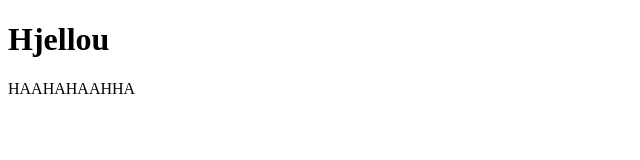
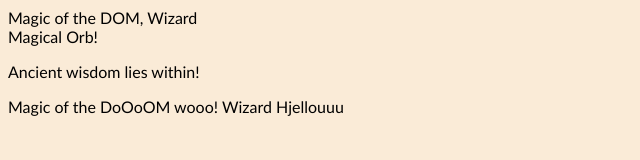
Before and after one commit to kaisareimal/DOM_manipulatsioon, a plain HTML site: page index.html in a window 1280 px wide. Shown: the whole page, without its empty margins (0-640 px from the left). Drawn offline with Linux system fonts and the light colour scheme.

Commit message:
teine push

```diff
--- a/index.html
+++ b/index.html
@@ -1,14 +1,20 @@
 <!DOCTYPE html>
 <html lang="en">
+
 <head>
     <meta charset="UTF-8">
-    <meta> <link rel="stylesheet" href="style.css">
-    <meta name="viewport" content="width=device-width, initial-scale=1.0">
-    <title>Appiappiappi</title>
+    <link rel="stylesheet" href="styles.css">
+    <title>DOM</title>
 </head>
+
 <body>
-    <h1>Hjellou</h1>
+
+    <div id="playground">Magic of the DOM</div>
+    <div id="playground2">Magic of the DoOoOM</div>
+    <div id="playground3"></div>
+
 
     <script src="index.js"></script>
 </body>
+
 </html>
--- a/index.js
+++ b/index.js
@@ -1 +1,45 @@
-document.write ("HAAHAHAAHHA")
+/* DOM MANIPULATION */
+
+console.log("We're in, guys!")
+
+document.title = "OooOOoOOOooOO"
+//document.body.style.backgroundColor = "hsl(0, 0%, 15%)"
+
+//const usenm = "Kaisa"
+//const welcooomeMsg = document.getElementById("welcome-msg")
+
+//welcooomeMsg.textContent += usenm === "" ? 'Guest' : usenm
+
+//console.dir(document)
+
+const playground = document.getElementById('playground') //töötab HTML id'ga
+playground.append(", Wizard")
+
+const playground2 = document.querySelector('#playground') //töötab CSS id'ga
+const playground3 = document.querySelector('div') //võtab alati lehe kõige esimese divi
+console.log(playground3)
+
+//Stringide lisamine teksti lõppu
+const playground4 = document.getElementById('playground2')
+playground4.append(' wooo!', ' Wizard', ' Hjellouuu')
+
+//Uue asja loomine, tekstisisu lisamine
+const magicalorb = document.createElement('div')
+magicalorb.textContent = 'Magical Orb!'
+playground.append(magicalorb)
+
+//Uue teksti paragrahvi lisamine lõppu
+const scrollOfWisdom = document.createElement('p') //loob uue paragrahvi
+playground.append(scrollOfWisdom) //lisab paragrahvi playgroundi lõppu
+scrollOfWisdom.innerText = 'Ancient wisdom lies within!' //lisab uuele paragrahvile teksti sisse
+
+//innerText - nähtav tekst
+//textContent - kogu tekst, ka peidus
+
+
+//HTML bloki lisamine ja terve sisu muutmine
+const spellbook = document.createElement('div')
+spellbook.innerHTML = '<p>Spells include: <strong> Levitation</strong> and <em> Invisibility </em> ! </p>'
+
+console.log(playground.textContent)
+console.log(playground.innerHTML)
--- a/styles.css
+++ b/styles.css
@@ -1,5 +1,6 @@
 body {
     background-color: antiquewhite;
+    font-family:'Gill Sans', 'Gill Sans MT', Calibri, 'Trebuchet MS', sans-serif;
 }
 h1 {
     color: teal;
```
